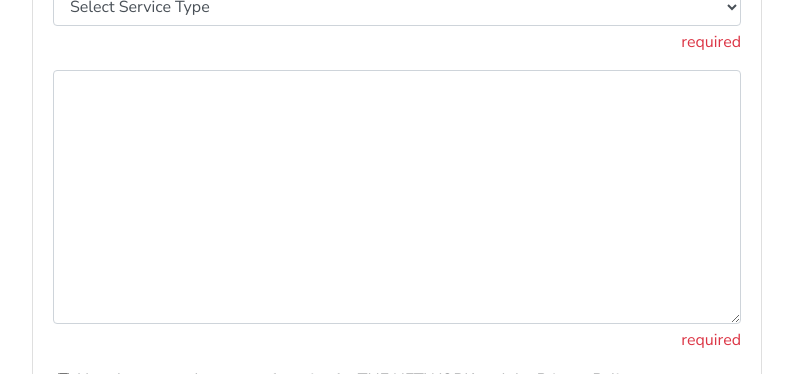
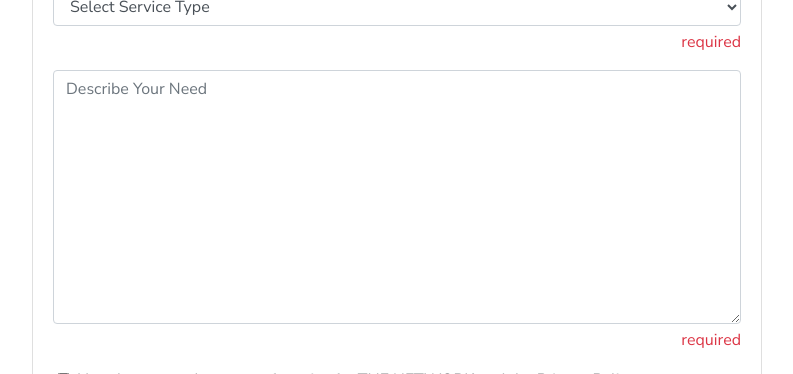
Before and after one commit to ronnorthrip/vue-assistance-request, a Vue app: page / in a window 1280 px wide. Shown: the part 376-750 px from the top of the page, without its empty margins (243-1036 px from the left). Built offline with nearby package versions, Linux system fonts and the light colour scheme.

Commit message:
One more placehold

```diff
--- a/src/components/AssistanceRequest.vue
+++ b/src/components/AssistanceRequest.vue
@@ -50,7 +50,7 @@
             <!-- Description -->
             <div class="form-group">
                 <div>
-                    <textarea class="form-control" name="description" rows="10">
+                    <textarea class="form-control" name="description" rows="10" placeholder="Describe Your Need">
                     </textarea>
                 </div>
                 <div class="text-danger text-right mb-2 mt-1" data-for="description">
```
